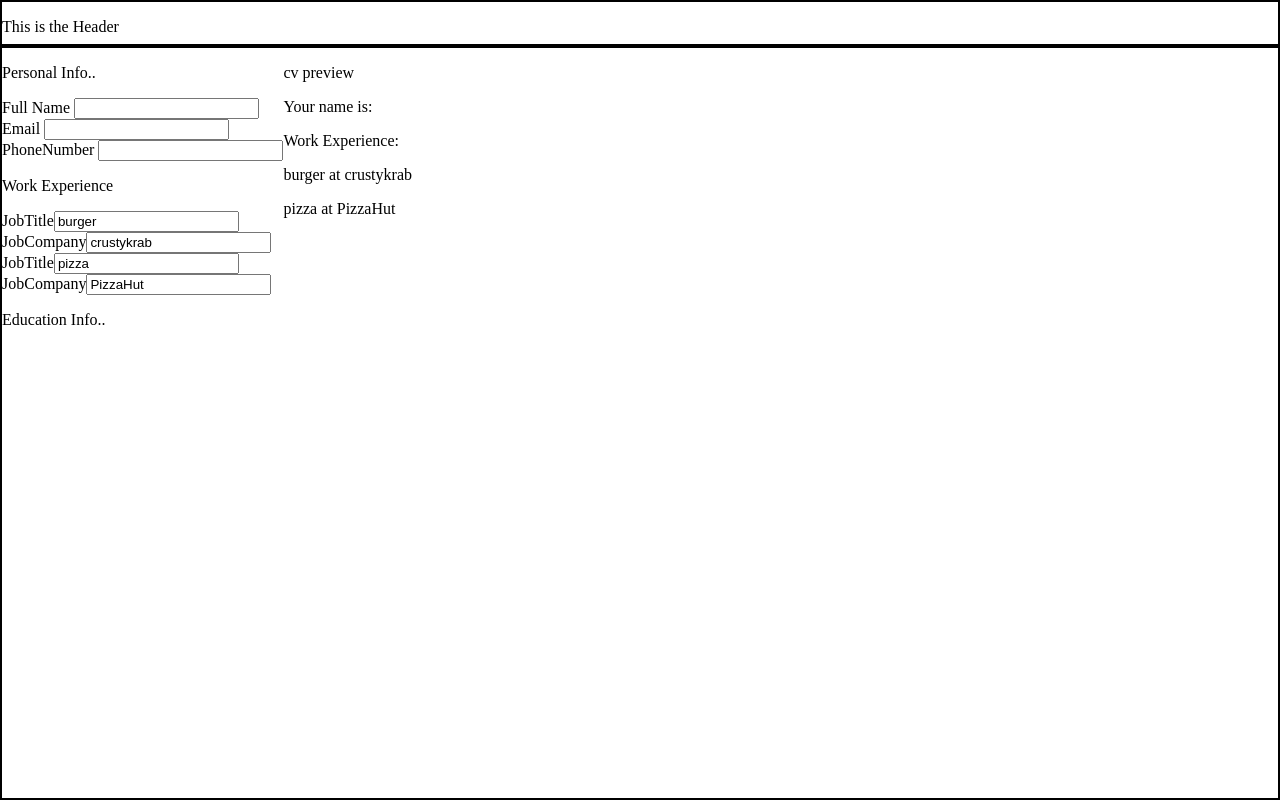
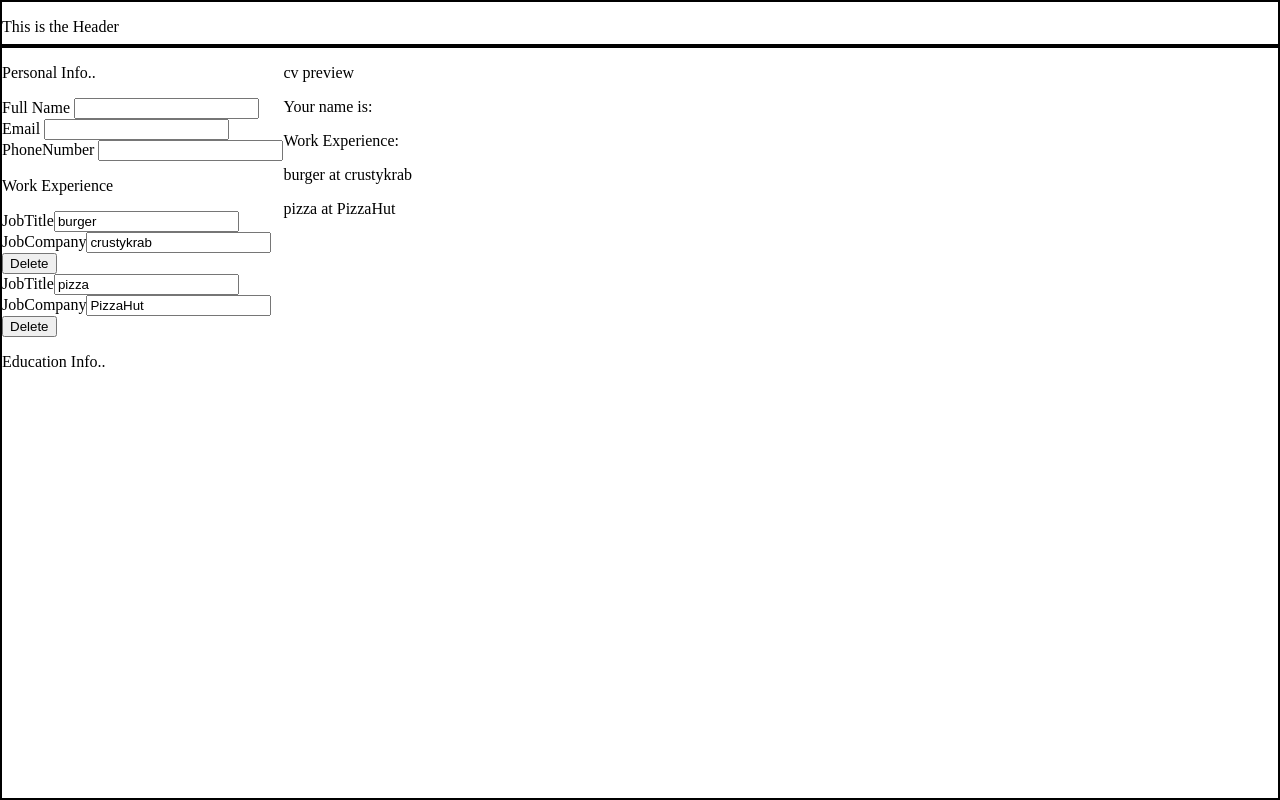
Before and after one commit to ubamarvin/Cv-builder, a React (Vite) app: page / in a window 1280 px wide. Built offline with nearby package versions, Linux system fonts and the light colour scheme.

Commit message:
add delete function to job card

```diff
--- a/src/main.jsx
+++ b/src/main.jsx
@@ -109,7 +109,18 @@ function ExperienceInfo({jobs, setJobs}) {
       return job.id === id ? { ...job, jobCompany: e.target.value} : job
     })
     setJobs(newJobs)
+  }
 
+  // This is bad, leaves a null entry causing a nullpointer error
+  const handleDeleteJobCardClickDontUse = (id) => {
+    const newJobs = jobs.map((job) => {
+      return job.id === id ? null : job
+    })
+    setJobs(newJobs)
+  }
+  const handleDeleteJobCardClick = (id) => {
+    const newJobs = jobs.filter((job) => job.id !== id)
+    setJobs(newJobs)
   }
 
 
@@ -141,6 +152,11 @@ function ExperienceInfo({jobs, setJobs}) {
 
 
       </form>
+      <button
+      type='button'
+      onClick = {() => handleDeleteJobCardClick(job.id)}
+
+      >Delete</button>
     </div>
   )
   })
```
